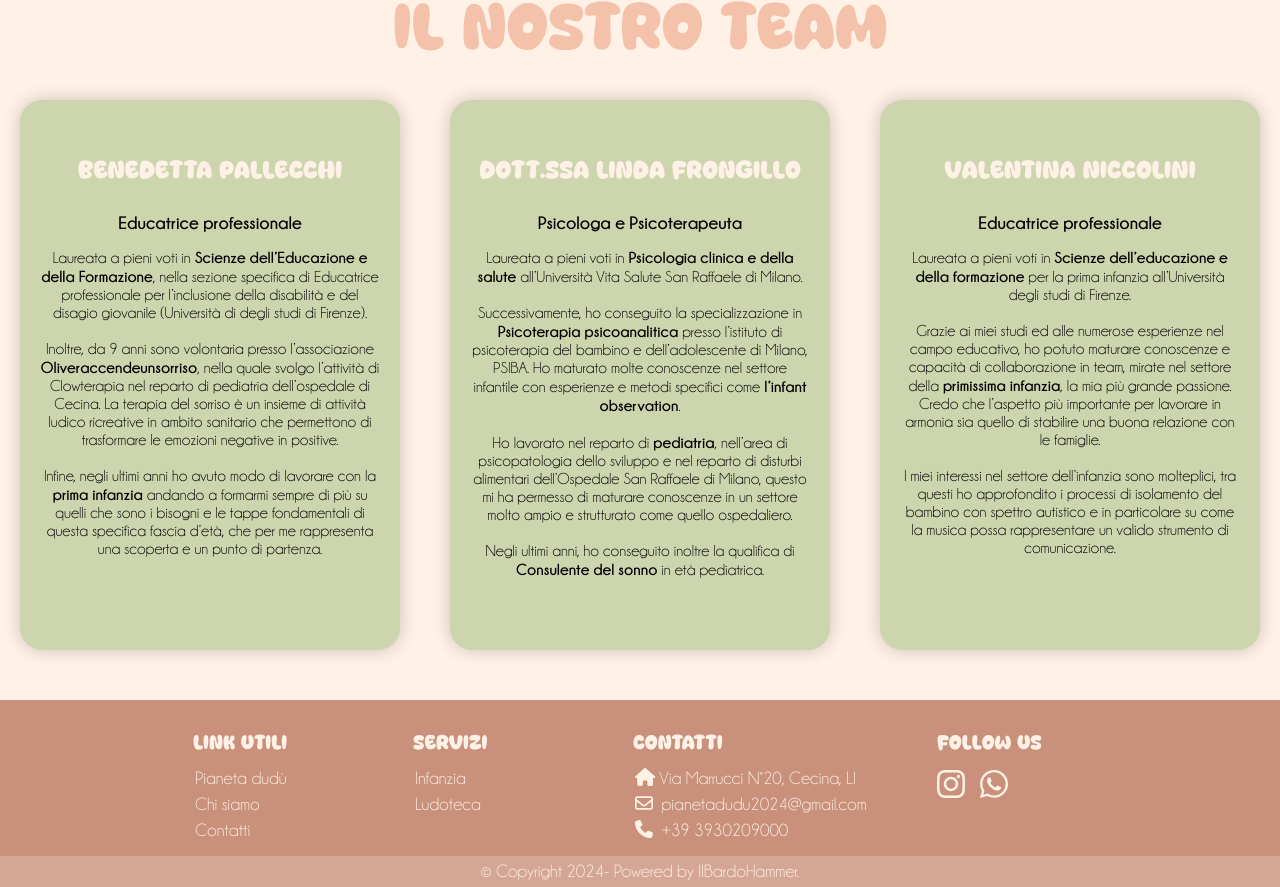
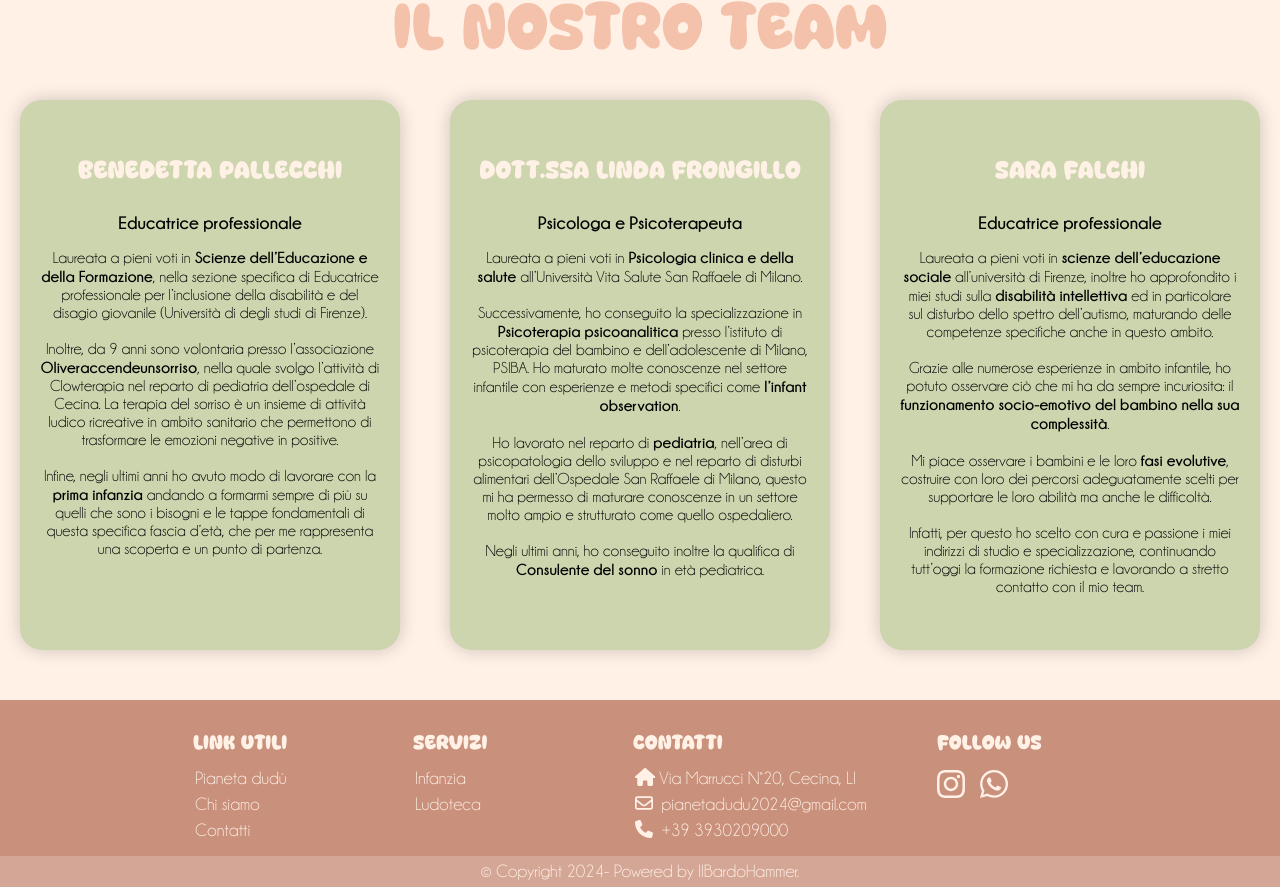
Before and after one commit to bardohammer/pianeta-dudu, a React (Vite) app: page /chi-siamo in a window 1280 px wide. Shown: the part 1066-1953 px from the top of the page. Built offline with nearby package versions, Linux system fonts and the light colour scheme.

Commit message:
edit chi siamo sara falchi

```diff
--- a/src/components/ChiSiamo.jsx
+++ b/src/components/ChiSiamo.jsx
@@ -74,19 +74,21 @@ const ChiSiamo = () => {
           </div>
 
           <div className="chi-siamo__section3__container__card">
-            <h3 className="chi-siamo__section3__container__title">Valentina Niccolini</h3>
+            <h3 className="chi-siamo__section3__container__title">Sara Falchi</h3>
             <h4 className="chi-siamo__section3__container__subtitle">Educatrice professionale</h4>
             <p className="chi-siamo__section3__container__p">
-              Laureata a pieni voti in <strong>Scienze dell’educazione e della formazione</strong>  per la prima
-              infanzia all’Università degli studi di Firenze.<br/><br/>
-              Grazie ai miei studi ed alle numerose esperienze nel campo educativo, ho potuto
-              maturare conoscenze e capacità di collaborazione in team, mirate nel settore della
-              <strong> primissima infanzia</strong>, la mia più grande passione.
-              Credo che l’aspetto più importante per lavorare in armonia sia quello di stabilire una
-              buona relazione con le famiglie.<br/><br/>
-              I miei interessi nel settore dell’infanzia sono molteplici, tra questi ho
-              approfondito i processi di isolamento del bambino con spettro autistico e in particolare su
-              come la musica possa rappresentare un valido strumento di comunicazione.
+              Laureata a pieni voti in <strong>scienze dell’educazione sociale</strong> all’università di Firenze,
+              inoltre ho approfondito i miei studi sulla <strong>disabilità intellettiva</strong> ed in particolare sul
+              disturbo dello spettro dell’autismo,
+              maturando delle competenze specifiche anche in questo ambito.<br/><br/>
+              Grazie alle numerose esperienze in ambito infantile, ho potuto osservare ciò che mi ha da sempre
+              incuriosita:
+              il <strong>funzionamento socio-emotivo del bambino nella sua complessità</strong>.<br/><br/>
+              Mi piace osservare i bambini e le loro <strong>fasi evolutive</strong>,
+              costruire con loro dei percorsi adeguatamente scelti per supportare le loro abilità ma anche le
+              difficoltà.<br/><br/>
+              Infatti, per questo ho scelto con cura e passione i miei indirizzi di studio e specializzazione,
+              continuando tutt’oggi la formazione richiesta e lavorando a stretto contatto con il mio team.
             </p>
           </div>
         </div>
```
